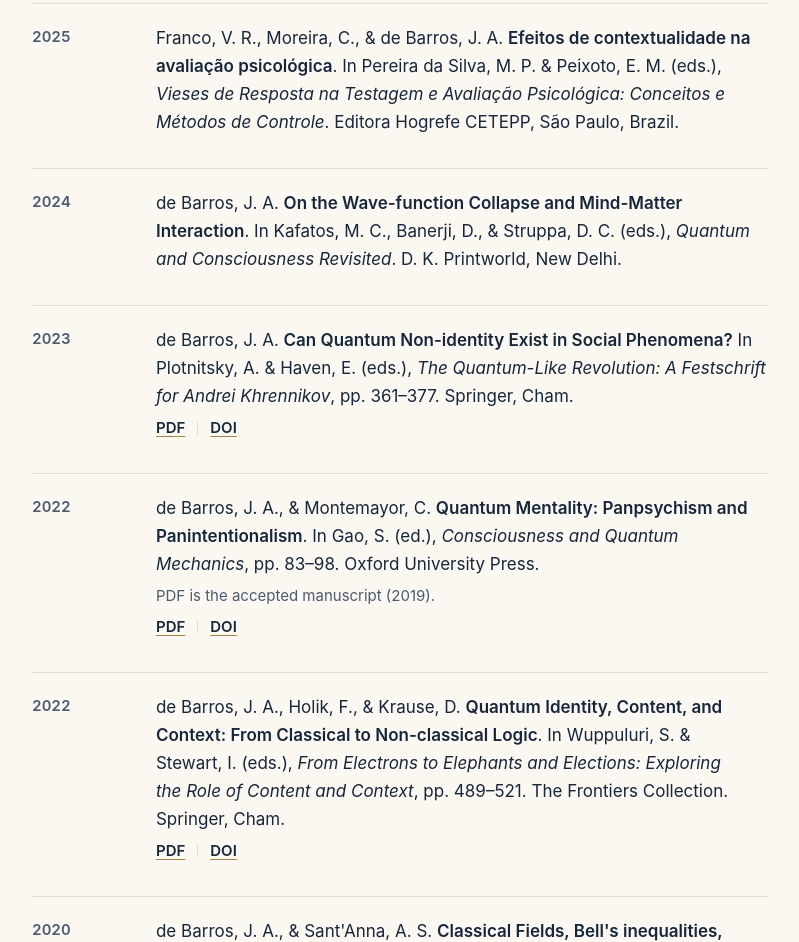
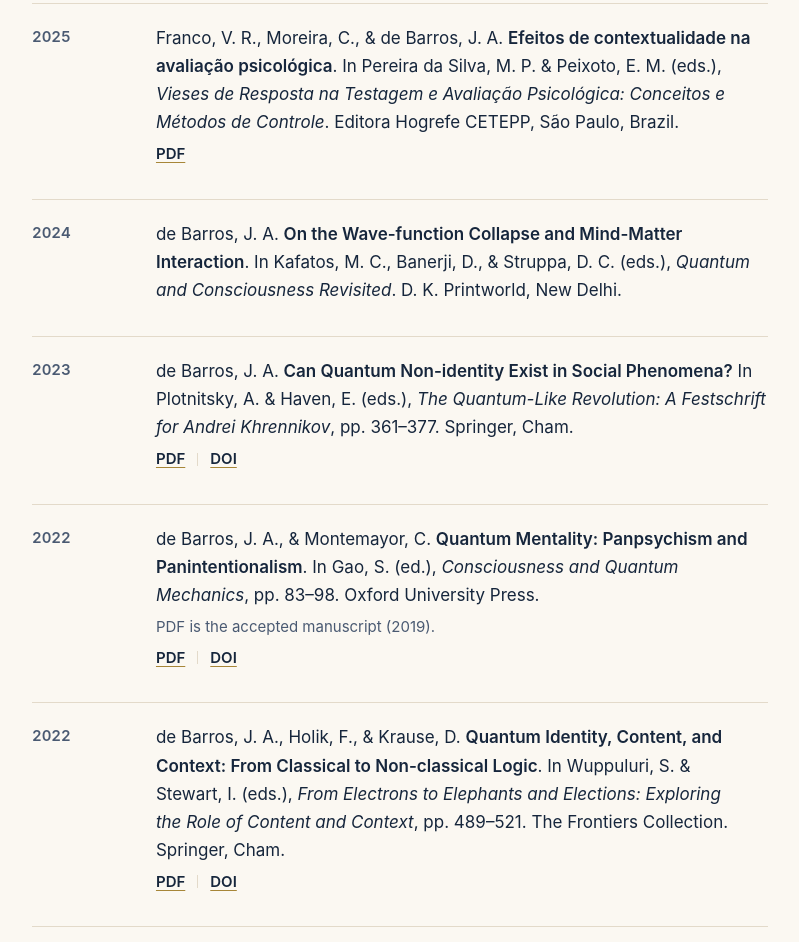
Before and after one commit to jacaciodebarros/jacaciodebarros.github.io, a plain HTML site: page publications/index.html in a window 1280 px wide. Shown: the part 11043-11985 px from the top of the page, without its empty margins (105-904 px from the left). Drawn offline with Linux system fonts and the light colour scheme.

Commit message:
Add PDF for the 2025 contextuality chapter
Adds the authors' 21-page manuscript of "Efeitos de contextualidade na
avaliação psicológica" (Franco, Moreira, and de Barros; Hogrefe CETEPP)
and links it from the existing Publications entry.

Co-Authored-By: Claude Opus 5.5 <noreply@anthropic.com>

```diff
--- a/publications/index.html
+++ b/publications/index.html
@@ -619,6 +619,9 @@
 <p class="pub__year">2025</p>
 <div class="pub__body">
 <p class="pub__cite">Franco, V. R., Moreira, C., &amp; de Barros, J. A. <cite>Efeitos de contextualidade na avaliação psicológica</cite>. In Pereira da Silva, M. P. &amp; Peixoto, E. M. (eds.), <em>Vieses de Resposta na Testagem e Avaliação Psicológica: Conceitos e Métodos de Controle</em>. Editora Hogrefe CETEPP, São Paulo, Brazil.</p>
+<ul class="pub__links">
+<li><a href="/assets/documents/papers/FrancoEtAl2025-EfeitosContextualidade.pdf">PDF</a></li>
+</ul>
 </div>
 </li>
 <li>
```
Also changed, not shown: 1 other file.
